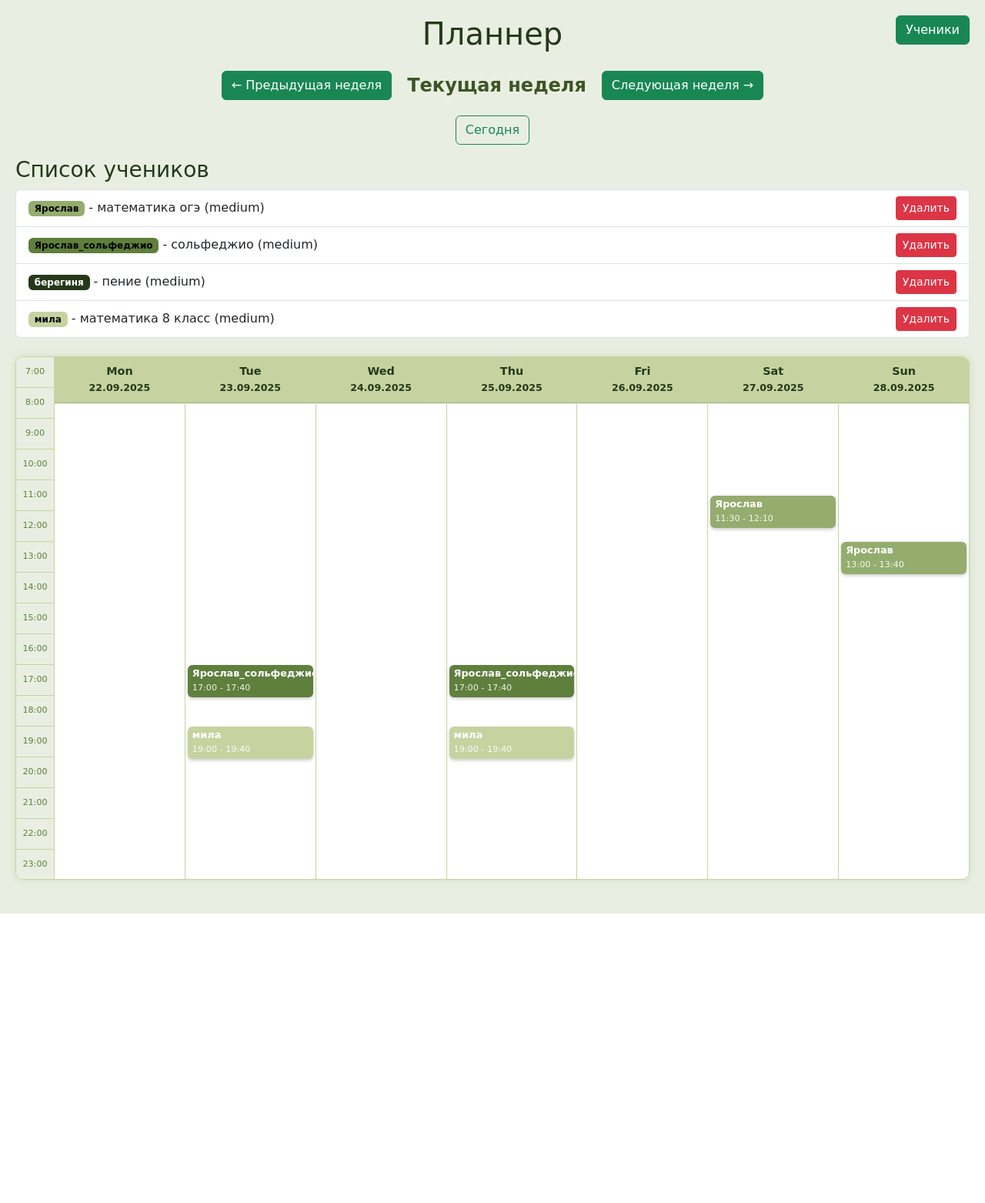
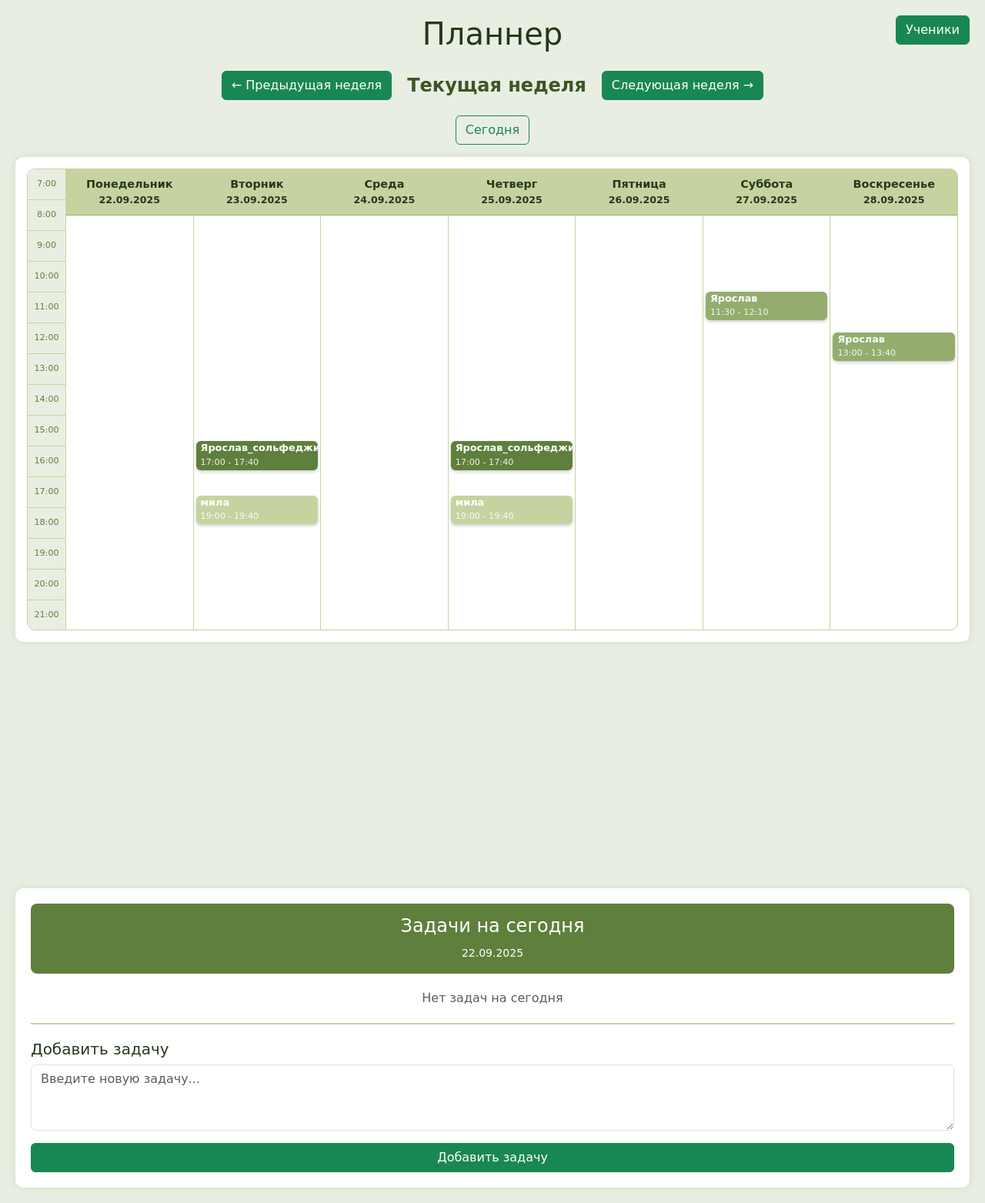
Before and after one commit to YaruMaria/planner, a Flask app: page / in a window 1280 px wide. Shown: the whole page at 77% size. Before the commit the page ends 1187 px from the top, so only its background shows below. Run offline with Flask 3, Linux system fonts and the light colour scheme.

Commit message:
все точно послденяя версия(со списком дел)

```diff
--- a/app.py
+++ b/app.py
@@ -18,6 +18,7 @@ palette = {
 # Файлы для хранения данных
 STUDENTS_FILE = 'students.json'
 SCHEDULE_FILE = 'schedule.json'
+TASKS_FILE = 'tasks.json'
 
 # Список учеников: [{"name": "Имя", "subject": "Предмет", "size": "small|medium|large", "color": "#hex"}, ...]
 students = []
@@ -34,7 +35,19 @@ schedule = {
     "Sunday": [],
 }
 
+# Список задач: [{"id": 1, "text": "Текст задачи", "completed": false, "date": "2024-01-01"}, ...]
+tasks = []
+
 weekdays = ["Monday", "Tuesday", "Wednesday", "Thursday", "Friday", "Saturday", "Sunday"]
+weekdays_ru = {
+    "Monday": "Понедельник",
+    "Tuesday": "Вторник",
+    "Wednesday": "Среда",
+    "Thursday": "Четверг",
+    "Friday": "Пятница",
+    "Saturday": "Суббота",
+    "Sunday": "Воскресенье"
+}
 
 # Временной диапазон (с 7:00 до 23:00)
 START_HOUR = 7
@@ -70,6 +83,18 @@ def load_schedule():
             schedule = json.load(f)
 
 
+def save_tasks():
+    with open(TASKS_FILE, 'w') as f:
+        json.dump(tasks, f)
+
+
+def load_tasks():
+    global tasks
+    if os.path.exists(TASKS_FILE):
+        with open(TASKS_FILE, 'r') as f:
+            tasks = json.load(f)
+
+
 # Функция для получения дат недели
 def get_week_dates(week_offset=0):
     """Возвращает даты недели относительно текущей недели"""
@@ -82,14 +107,23 @@ def get_week_dates(week_offset=0):
     week_dates = {}
     for i, day in enumerate(weekdays):
         current_date = start_of_week + timedelta(days=i)
-        week_dates[day] = current_date.strftime("%d.%m.%Y")
+        week_dates[day] = {
+            "formatted": current_date.strftime("%d.%m.%Y"),
+            "iso": current_date.strftime("%Y-%m-%d")
+        }
 
     return week_dates
+
+
+def get_today_tasks(selected_date):
+    """Получаем задачи на выбранную дату"""
+    return [task for task in tasks if task['date'] == selected_date]
 
 
 # Загружаем данные при запуске
 load_students()
 load_schedule()
+load_tasks()
 
 
 @app.route("/load_data", methods=["POST"])
@@ -120,9 +154,14 @@ def index():
     week_offset = int(request.args.get('week', 0))
     week_dates = get_week_dates(week_offset)
 
+    # Получаем задачи на сегодня (первый день выбранной недели)
+    selected_date = week_dates["Monday"]["iso"]  # Можно изменить на текущий день
+    today_tasks = get_today_tasks(selected_date)
+
     return render_template("schedule.html",
                            schedule=schedule,
                            weekdays=weekdays,
+                           weekdays_ru=weekdays_ru,
                            palette=palette,
                            students=students,
                            size_factors=size_factors,
@@ -130,7 +169,52 @@ def index():
                            end_hour=END_HOUR,
                            total_hours=TOTAL_HOURS,
                            week_offset=week_offset,
-                           week_dates=week_dates)
+                           week_dates=week_dates,
+                           today_tasks=today_tasks,
+                           selected_date=selected_date)
+
+
+@app.route("/add_task", methods=["POST"])
+def add_task():
+    task_text = request.form.get("task_text")
+    task_date = request.form.get("task_date")
+    week_offset = request.form.get("week_offset", 0)
+
+    if task_text and task_date:
+        new_task = {
+            "id": len(tasks) + 1,
+            "text": task_text,
+            "completed": False,
+            "date": task_date
+        }
+        tasks.append(new_task)
+        save_tasks()
+
+    return redirect(url_for("index", week=week_offset))
+
+
+@app.route("/toggle_task/<int:task_id>", methods=["POST"])
+def toggle_task(task_id):
+    week_offset = request.form.get("week_offset", 0)
+
+    for task in tasks:
+        if task["id"] == task_id:
+            task["completed"] = not task["completed"]
+            break
+
+    save_tasks()
+    return redirect(url_for("index", week=week_offset))
+
+
+@app.route("/delete_task/<int:task_id>", methods=["POST"])
+def delete_task(task_id):
+    week_offset = request.form.get("week_offset", 0)
+
+    global tasks
+    tasks = [task for task in tasks if task["id"] != task_id]
+    save_tasks()
+
+    return redirect(url_for("index", week=week_offset))
 
 
 @app.route("/students", methods=["GET", "POST"])
--- a/templates/schedule.html
+++ b/templates/schedule.html
@@ -12,9 +12,25 @@
             color: #25391a;
             padding: 20px;
         }
+        .main-container {
+            max-width: 1800px;
+            margin: 0 auto;
+            display: flex;
+            gap: 20px;
+        }
+        .left-panel {
+            flex: 3;
+        }
+        .right-panel {
+            flex: 1;
+            min-width: 300px;
+            margin-top: 300px; /* Добавь эту строку */
+        }
         .schedule-container {
-            max-width: 1400px;
-            margin: 0 auto;
+            background: white;
+            border-radius: 10px;
+            padding: 15px;
+            box-shadow: 0 0 10px #94ad6e44;
         }
         .schedule {
             display: flex;
@@ -22,8 +38,7 @@
             background: white;
             border-radius: 10px;
             overflow: hidden;
-            box-shadow: 0 0 10px #94ad6e44;
-            height: 680px; /* 17 часов * 40px */
+            height: 600px;
         }
         .times {
             width: 50px;
@@ -32,7 +47,7 @@
             position: relative;
         }
         .time-label {
-            height: 40px; /* Высота временной метки */
+            height: 40px;
             border-bottom: 1px solid #c6d3a0;
             font-size: 0.7rem;
             color: #5f7f3d;
@@ -48,7 +63,7 @@
             flex: 1;
             border-right: 1px solid #c6d3a0;
             position: relative;
-            min-height: 680px; /* Соответствует высоте расписания */
+            min-height: 600px;
             cursor: pointer;
         }
         .day-column:last-child {
@@ -63,6 +78,10 @@
             border-bottom: 1px solid #94ad6e;
             user-select: none;
             font-size: 0.9rem;
+            height: 60px;
+            display: flex;
+            flex-direction: column;
+            justify-content: center;
         }
         .event {
             position: absolute;
@@ -93,25 +112,21 @@
             color: white;
             border: none;
         }
-
         .btn-save:hover,
         .btn-save:focus {
             background-color: #4b6a30;
             color: white;
         }
-
         .btn-delete {
             background-color: #94ad6e;
             color: white;
             border: none;
         }
-
         .btn-delete:hover,
         .btn-delete:focus {
             background-color: #7b9457;
             color: white;
         }
-
         .event-time {
             font-size: 0.7rem;
             opacity: 0.9;
@@ -136,45 +151,70 @@
             min-width: 200px;
             text-align: center;
         }
+        .tasks-panel {
+            background: white;
+            border-radius: 10px;
+            padding: 20px;
+            box-shadow: 0 0 10px #94ad6e44;
+            height: fit-content;
+        }
+        .tasks-header {
+            background: #5f7f3d;
+            color: white;
+            padding: 15px;
+            border-radius: 8px;
+            margin-bottom: 20px;
+            text-align: center;
+        }
+        .task-item {
+            display: flex;
+            align-items: center;
+            padding: 10px;
+            border-bottom: 1px solid #e8efe2;
+            gap: 10px;
+        }
+        .task-text {
+            flex: 1;
+            margin: 0;
+        }
+        .task-completed {
+            text-decoration: line-through;
+            opacity: 0.6;
+        }
+        .add-task-form {
+            margin-top: 20px;
+            padding-top: 20px;
+            border-top: 2px solid #c6d3a0;
+        }
+        @media (max-width: 1400px) {
+            .main-container {
+                flex-direction: column;
+            }
+            .left-panel, .right-panel {
+                width: 100%;
+            }
+        }
         @media (max-width: 1200px) {
             .schedule {
-                height: 595px; /* 17 * 35 */
+                height: 500px;
             }
             .day-column {
-                min-height: 595px;
+                min-height: 500px;
             }
             .time-label {
                 height: 35px;
-                font-size: 0.65rem;
-            }
-            .event {
-                font-size: 0.7rem;
-                padding: 4px;
-            }
-        }
-        @media (max-width: 992px) {
-            .schedule {
-                height: 510px; /* 17 * 30 */
-            }
-            .day-column {
-                min-height: 510px;
-            }
-            .time-label {
-                height: 30px;
-                font-size: 0.6rem;
-            }
-            .event {
-                font-size: 0.65rem;
             }
         }
     </style>
 </head>
 <body>
 
-<div class="schedule-container">
 <!-- Кнопка "Ученики" в правом верхнем углу -->
 <a href="{{ url_for('manage_students') }}" class="btn btn-success students-btn">Ученики</a>
 
+<div class="main-container">
+    <!-- Левая панель с календарем -->
+    <div class="left-panel">
         <h1 class="mb-4 text-center">Планнер</h1>
 
         <!-- Навигация по неделям -->
@@ -202,31 +242,15 @@
         </div>
 
         <!-- Список учеников -->
-    <div class="students-list mb-4">
-        <h3>Список учеников</h3>
-        <ul class="list-group">
-            {% if students %}
-                {% for s in students %}
-                <li class="list-group-item d-flex justify-content-between align-items-center">
-                    <span>
-                        <span class="badge" style="background-color: {{ s.color }}; color: {% if s.color in ['#3d5526', '#25391a'] %}white{% else %}black{% endif %};">{{ s.name }}</span> - {{ s.subject }} ({{ s.size }})
-                    </span>
-                    <form method="POST" action="{{ url_for('remove_student', name=s.name) }}" style="display: inline;">
-                        <button type="submit" class="btn btn-sm btn-danger">Удалить</button>
-                    </form>
-                </li>
-                {% endfor %}
-            {% else %}
-                <li class="list-group-item">Пока нет учеников. Добавьте первого на странице "Ученики"!</li>
-            {% endif %}
-        </ul>
-    </div>
 
-    <div class="schedule mb-4">
+
+        <!-- Календарь -->
+        <div class="schedule-container">
+            <div class="schedule">
                 {% set start_hour = 7 %}
                 {% set end_hour = 23 %}
                 {% set total_hours = end_hour - start_hour + 1 %}
-        {% set container_height = 680 %}
+                {% set container_height = 600 %}
                 {% set pixels_per_minute = container_height / (total_hours * 60) %}
 
                 <div class="times">
@@ -239,8 +263,8 @@
                     {% for day in weekdays %}
                     <div class="day-column" data-day="{{ day }}" onclick="openModal('{{ day }}')">
                         <div class="day-name">
-                    {{ day[:3] }}<br>
-                    <small>{{ week_dates[day] }}</small>
+                            {{ weekdays_ru[day] }}<br>
+                            <small>{{ week_dates[day].formatted }}</small>
                         </div>
                         {% for event in schedule[day] %}
                         {% set start_h, start_m = event.start.split(':') | map('int') %}
@@ -254,6 +278,53 @@
                         {% endfor %}
                     </div>
                     {% endfor %}
+                </div>
+            </div>
+        </div>
+    </div>
+
+    <!-- Правая панель с задачами -->
+    <div class="right-panel">
+        <div class="tasks-panel">
+            <div class="tasks-header">
+                <h4>Задачи на сегодня</h4>
+                <small>{{ week_dates.Monday.formatted }}</small>
+            </div>
+
+            <!-- Список задач -->
+            <div class="tasks-list">
+                {% if today_tasks %}
+                    {% for task in today_tasks %}
+                    <div class="task-item">
+                        <form method="POST" action="{{ url_for('toggle_task', task_id=task.id) }}" style="display: inline;">
+                            <input type="hidden" name="week_offset" value="{{ week_offset }}">
+                            <input type="checkbox" class="form-check-input" onchange="this.form.submit()" {{ 'checked' if task.completed }}>
+                        </form>
+                        <span class="task-text {{ 'task-completed' if task.completed }}">{{ task.text }}</span>
+                        <form method="POST" action="{{ url_for('delete_task', task_id=task.id) }}" style="display: inline;">
+                            <input type="hidden" name="week_offset" value="{{ week_offset }}">
+                            <button type="submit" class="btn btn-sm btn-danger">×</button>
+                        </form>
+                    </div>
+                    {% endfor %}
+                {% else %}
+                    <p class="text-center text-muted">Нет задач на сегодня</p>
+                {% endif %}
+            </div>
+
+            <!-- Форма добавления новой задачи -->
+            <div class="add-task-form">
+                <h5>Добавить задачу</h5>
+                <form method="POST" action="{{ url_for('add_task') }}">
+                    <input type="hidden" name="task_date" value="{{ selected_date }}">
+                    <input type="hidden" name="week_offset" value="{{ week_offset }}">
+                    <div class="mb-3">
+                        <textarea class="form-control" name="task_text" rows="3" placeholder="Введите новую задачу..." required></textarea>
+                    </div>
+                    <button type="submit" class="btn btn-success w-100">Добавить задачу</button>
+                </form>
+            </div>
+        </div>
     </div>
 </div>
 
```
Lines whose indentation alone changed are shown as unchanged.
